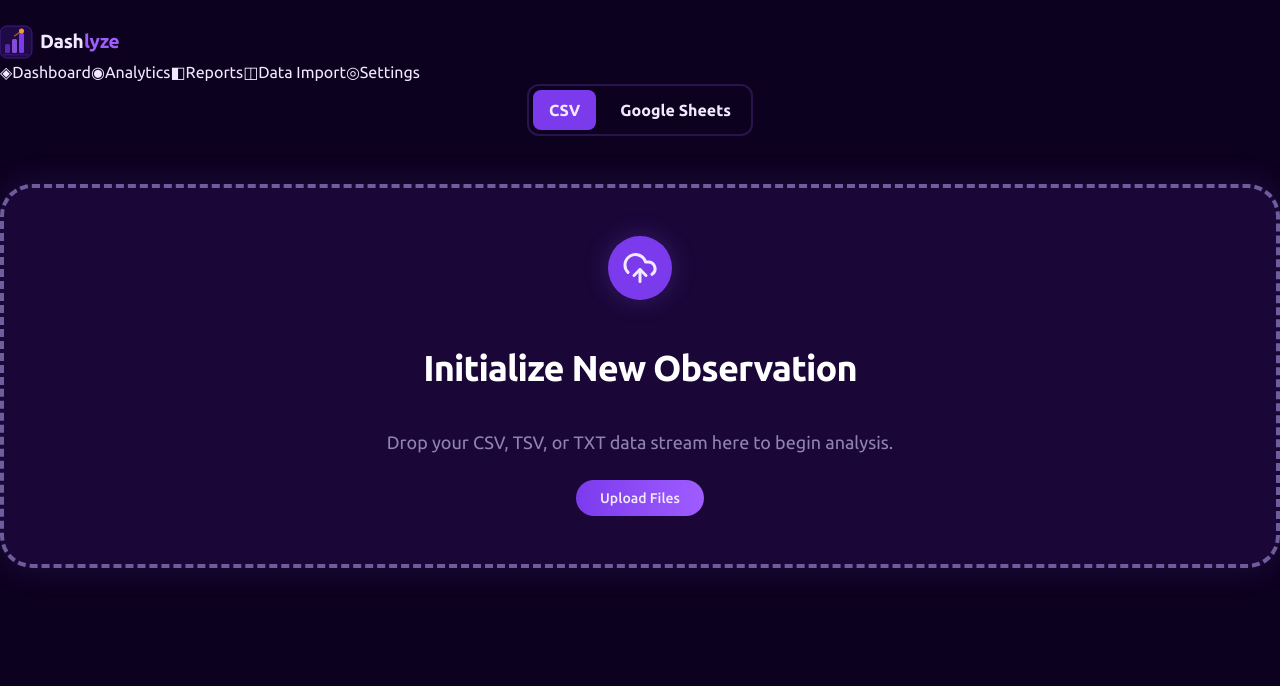
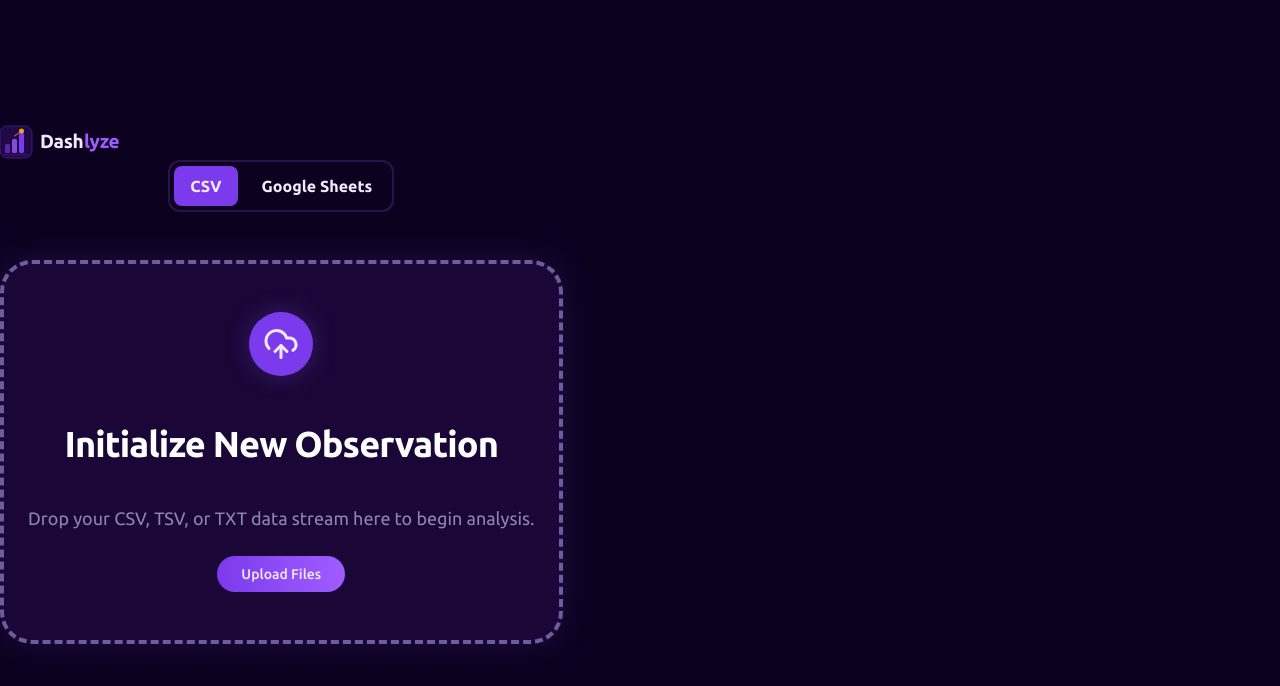
Before and after one commit to BilalKhalifa/Dashlyze, a React (Vite) app in the folder client/: page / in a window 1280 px wide. Shown: the top 686 px of the page. Built offline with nearby package versions, Linux system fonts and the light colour scheme.

Commit message:
fix: correct layout flex and overflow for proper scroll

```diff
--- a/client/src/App.jsx
+++ b/client/src/App.jsx
@@ -8,19 +8,20 @@ function App() {
     const [activePage, setActivePage]   = useState('dashboard');
 
     return (
-        <div className="app">
+        <div className="app flex-col flex-1 mt-[100px] h-screen overflow-hidden">
             <Header
                 sidebarOpen={sidebarOpen}
                 toggleSidebar={() => setSidebarOpen(prev => !prev)}
                 setActivePage={setActivePage}
             />
-            <div className="app-body">
-                <Sidebar
+            <div className="flex flex-1 overflow-hidden">
+                {/* <Sidebar
                     isOpen={sidebarOpen}
                     activePage={activePage}
                     setActivePage={setActivePage}
-                />
+                /> */}
                 <Main
+                    className="overflow-y-auto"
                     activePage={activePage}
                     sidebarOpen={sidebarOpen}
                 />
```
